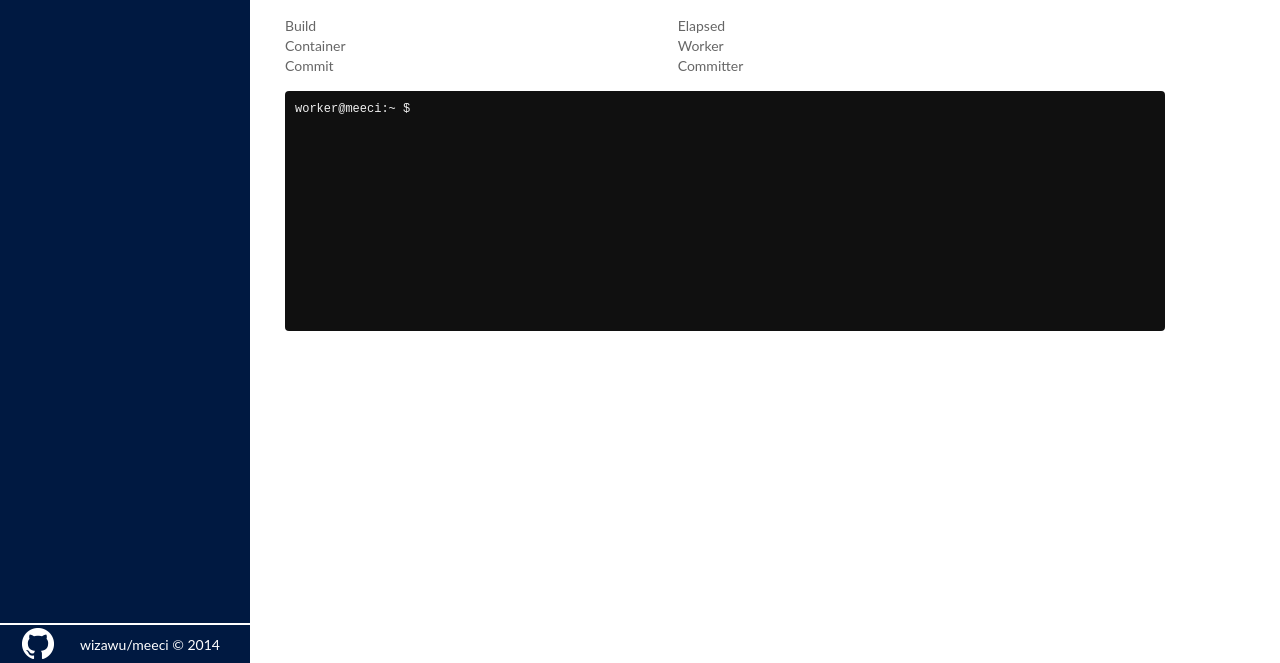
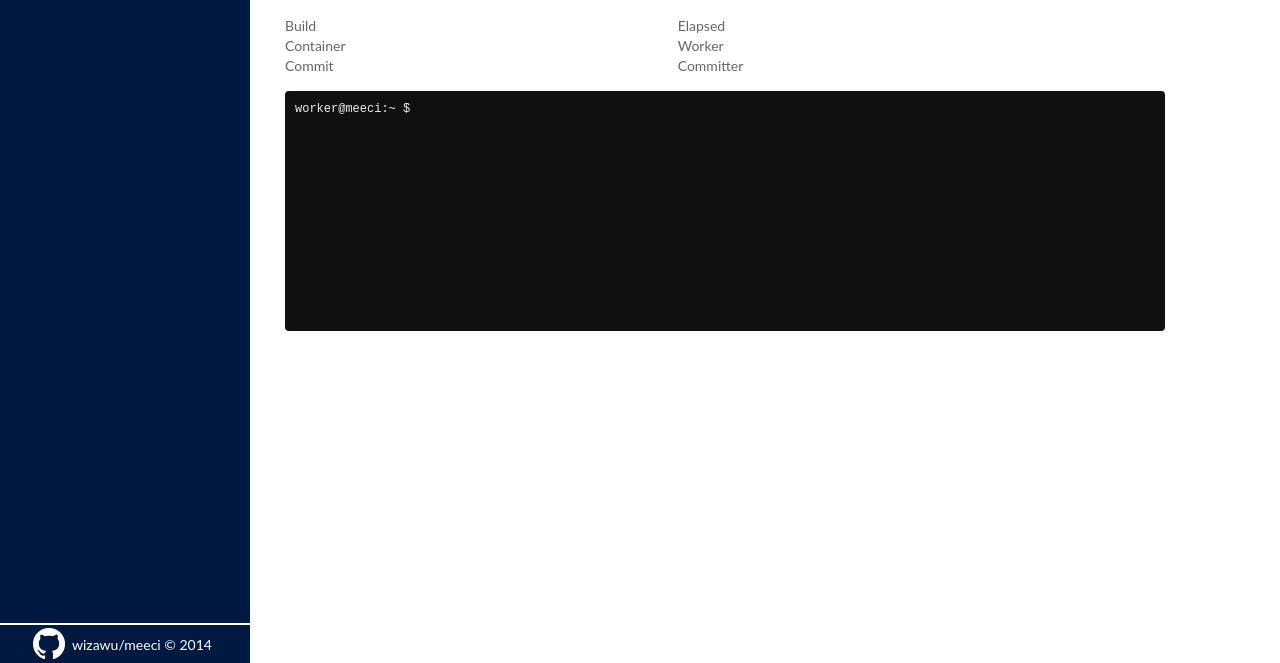
Before and after one commit to wizawu/meeci, a website: page web/home.html in a window 1280 px wide. Shown: the part 137-800 px from the top of the page. Drawn offline with Linux system fonts and the light colour scheme; files that its build step writes are made by us from their sources; no server answers; files whose address does not match are found by name.

Commit message:
adjust copyright link

```diff
--- a/web/public/css/default.css
+++ b/web/public/css/default.css
@@ -100,13 +100,13 @@ a:focus {
     border-top: 2px solid white;
     background-image: url(/images/GitHub-Mark-Light-32px.png);
     background-repeat: no-repeat;
-    background-position: 10% 50%;
+    background-position: 15% 50%;
 }
 
 #github-link a {
     position: absolute;
     top: 10px;
-    left: 80px;
+    left: 72px;
     color: white;
     text-decoration: none;
     font-size: 14px;
```
